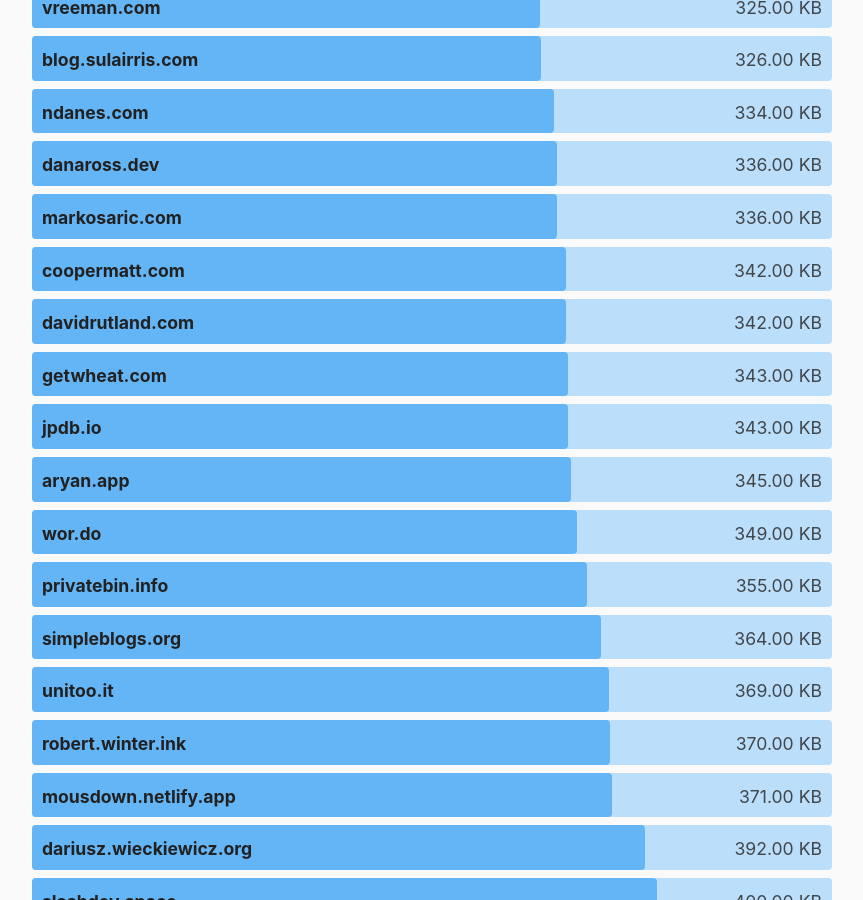
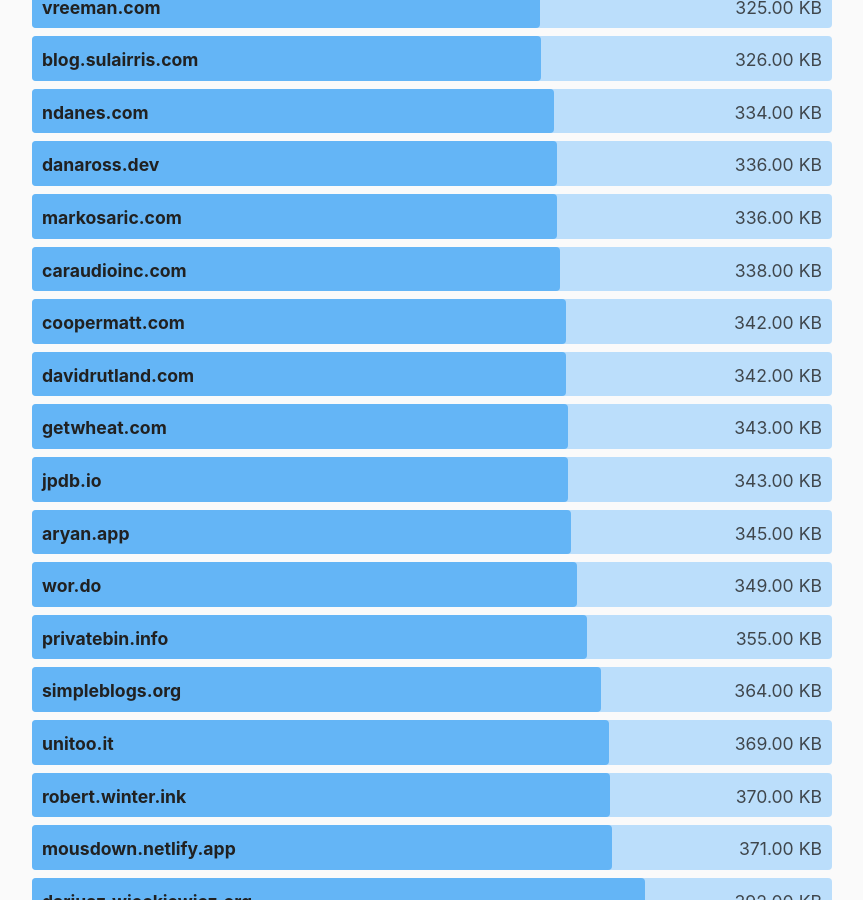
Before and after one commit to kevquirk/512kb.club, a Jekyll site: the page built from index.md, in a window 1280 px wide and 900 px high, scrolled down 19852 px. Shown: the whole window, without its empty margins (208-1071 px from the left). Built offline with Jekyll 4.4.1, drawn with Linux system fonts in a browser that asks for light colours.

Commit message:
caraudioinc.com
GTMetrix Results: https://gtmetrix.com/reports/www.caraudioinc.com/tLW1wQoL/

```diff
--- a/_data/sites.yml
+++ b/_data/sites.yml
@@ -343,6 +343,11 @@
   size: 87.5
   last_checked: 2021-12-28
 
+- domain: caraudioinc.com
+  url: http://caraudioinc.com/
+  size: 338
+  last_checked: 2022-02-11
+
 - domain: cbrueggenolte.de
   url: https://cbrueggenolte.de/
   size: 174
```
